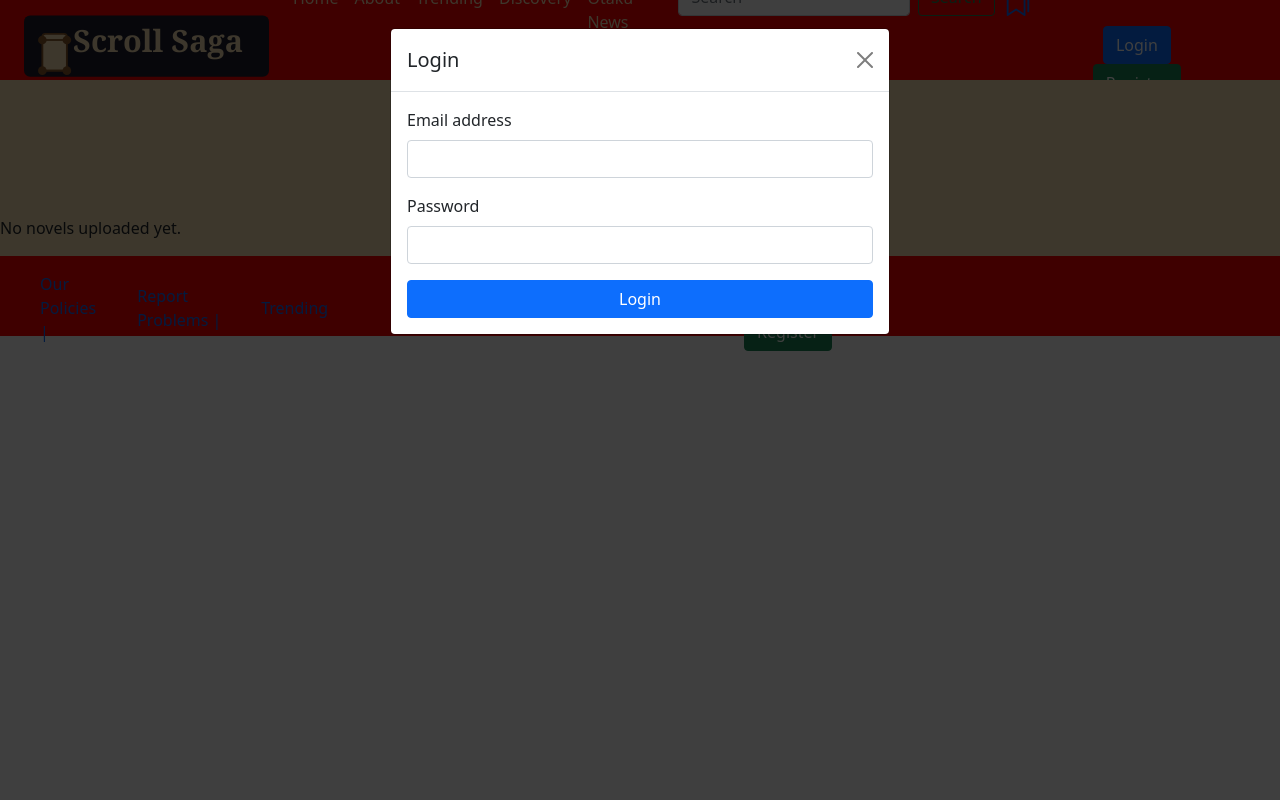
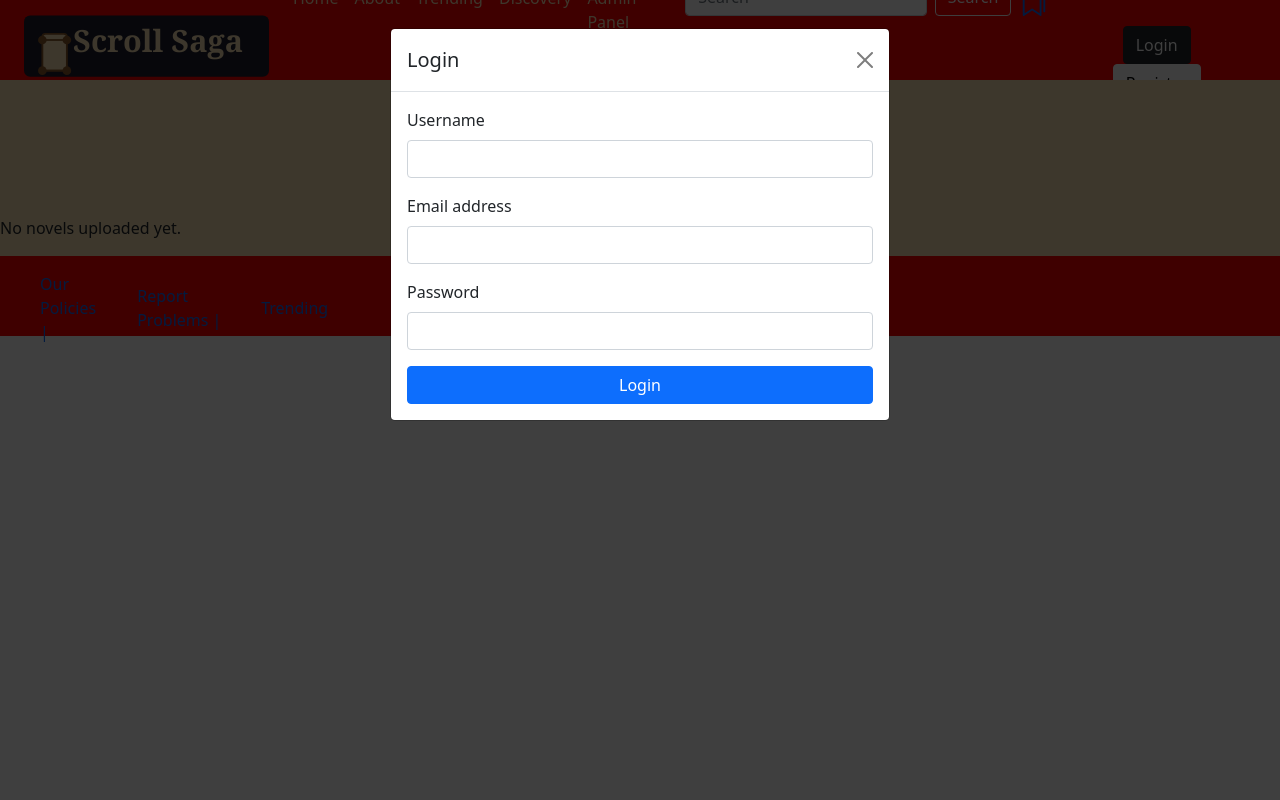
Before and after one commit to LifeGiver13/website-scroll_saga, a Python web app: template flask/templates/index.html in a window 1280 px wide, after a click on "Login". Run offline with Jinja, Linux system fonts and the light colour scheme; the template is opened without the code that fills it, so the values that code supplies are empty.

Commit message:
creation_of_forms

```diff
--- a/flask/templates/admin_dashboard.html
+++ b/flask/templates/admin_dashboard.html
@@ -69,8 +69,10 @@
                     <td>{{ novel["genre"] }}</td>
                     <td>{{ novel["publish_date"] }}</td>
                     <td>
-                        <a href="#" class="btn btn-sm btn-primary">Edit</a>
-                        <a href="#" class="btn btn-sm btn-danger">Delete</a>
+                        <a href="{{url_for('edit_novel', novel_id = novel.novel_id)}}"
+                            class="btn btn-sm btn-primary">Edit</a>
+                        <a href="{{url_for('delete_novel', novel_id = novel.novel_id)}}"
+                            class="btn btn-sm btn-danger">Delete</a>
                     </td>
                 </tr>
                 {% endfor %}
--- a/flask/templates/default_page.html
+++ b/flask/templates/default_page.html
@@ -7,6 +7,7 @@
     <meta name="description" content="This is a business directory" />
     <meta name="keywords" content="Anime Story, Fotsing Life, directory" />
     <title>{{page_title}}</title>
+    <link rel="icon" type="image/webp" href="static/images/sAga_scroll.webp">
     <link href="https://cdn.jsdelivr.net/npm/bootstrap@5.0.2/dist/css/bootstrap.min.css" rel="stylesheet">
     <link href="static/css/styles.css" rel="stylesheet" type="text/css" />
 </head>
@@ -17,7 +18,7 @@
             <nav class="col-sm-12 col-xs-12 navbar navbar-expand-lg bg-body-tertiary">
                 <div class="container-fluid">
                     <!-- Brand Logo -->
-                    <a class="navbar-brand" href="#">
+                    <a class="navbar-brand" href="{{url_for('novel_list')}}">
                         <svg width="245" height="130" viewBox="0 10 400 60" xmlns="http://www.w3.org/2000/svg"
                             xmlns:xlink="http://www.w3.org/1999/xlink">
                             <!-- Background -->
@@ -59,17 +60,19 @@
                     <!-- Collapsible Menu -->
                     <div class="collapse navbar-collapse" id="navbarNav">
                         <ul class="navbar-nav ms-auto">
-                            <li class="nav-item"><a style="color:#f5deb3;" class=" nav-link active" href="#">Home</a>
+                            <li class="nav-item"><a style="color:#f5deb3;" class=" nav-link active"
+                                    href="{{url_for('novel_list')}}">Home</a>
                             </li>
                             <li class="nav-item"><a class="nav-link" href="#" style="color:#f5deb3;">About</a></li>
                             <li class="nav-item"><a class="nav-link" href="#" style="color:#f5deb3;">Trending</a></li>
                             <li class="nav-item"><a class="nav-link" href="#" style="color:#f5deb3;">Discovery</a></li>
-                            <li class="nav-item"><a class="nav-link" href="#" style="color:#f5deb3;">Otaku News</a></li>
+                            <li class="nav-item"><a class="nav-link" href="{{url_for('panel')}}"
+                                    style="color:#f5deb3;">Admin Panel</a></li>
                             <li class="nav-item">
                                 <form class="d-flex" role="search">
                                     <input class="form-control me-2" type="search" placeholder="Search"
                                         aria-label="Search">
-                                    <button class="btn btn-outline-success" type="submit">Search</button>
+                                    <button class="btn btn-outline-light" type="submit">Search</button>
                                 </form>
                             </li>
                             <li class="nav-item">
@@ -94,15 +97,21 @@
                                                     aria-label="Close"></button>
                                             </div>
                                             <div class="modal-body">
-                                                <form method="post" action="" enctype="multipart\data">
+                                                <form method="post" action="/about" enctype="multipart\data">
+                                                    <div class="mb-3">
+                                                        <label for="username" class="form-label">Username</label>
+                                                        <input type="text" class="form-control" name="username"
+                                                            required>
+                                                    </div>
+
                                                     <div class="mb-3">
                                                         <label for="loginEmail" class="form-label">Email address</label>
-                                                        <input type="email" class="form-control" id="loginEmail"
+                                                        <input type="email" class="form-control" name="loginEmail"
                                                             required>
                                                     </div>
                                                     <div class="mb-3">
                                                         <label for="loginPassword" class="form-label">Password</label>
-                                                        <input type="password" class="form-control" id="loginPassword"
+                                                        <input type="password" class="form-control" name="loginPassword"
                                                             required>
                                                     </div>
                                                     <button type="submit" class="btn btn-primary w-100">Login</button>
@@ -113,12 +122,12 @@
                                 </div>
 
                                 <!-- Register Modal -->
-                                <div class="modal fade" id="registerModal" tabindex="-1"
+                                <div class="modal fade" name="registerModal" tabindex="-1"
                                     aria-labelledby="registerModalLabel" aria-hidden="true">
                                     <div class="modal-dialog">
                                         <div class="modal-content">
                                             <div class="modal-header">
-                                                <h5 class="modal-title" id="registerModalLabel">Register</h5>
+                                                <h5 class="modal-title" name="registerModalLabel">Register</h5>
                                                 <button type="button" class="btn-close" data-bs-dismiss="modal"
                                                     aria-label="Close"></button>
                                             </div>
@@ -127,7 +136,7 @@
                                                     <div class="mb-3">
                                                         <label for="registerUsername"
                                                             class="form-label">Username</label>
-                                                        <input type="text" class="form-control" id="registerUsername"
+                                                        <input type="text" class="form-control" name="registerUsername"
                                                             required>
                                                     </div>
                                                     <div class="mb-3">
@@ -140,7 +149,7 @@
                                                         <label for="registerPassword"
                                                             class="form-label">Password</label>
                                                         <input type="password" class="form-control"
-                                                            id="registerPassword" required>
+                                                            name="registerPassword" required>
                                                     </div>
                                                     <button type="submit"
                                                         class="btn btn-success w-100">Register</button>
@@ -152,14 +161,13 @@
 
                                 <!-- Buttons to Open Modals -->
                                 <div class="container text-center mt-5">
-                                    <button class="btn btn-primary" data-bs-toggle="modal" data-bs-target="#loginModal"
+                                    <button class="btn btn-dark" data-bs-toggle="modal" data-bs-target="#loginModal"
                                         class="nav-item">Login</button>
-                                    <button class="btn btn-success" data-bs-toggle="modal"
-                                        data-bs-target="#registerModal" class="nav-item">Register</button>
+                                    <button class="btn btn-light" data-bs-toggle="modal" data-bs-target="#registerModal"
+                                        class="nav-item">Register</button>
                                 </div>
 
                             </li>
-                            <button type="button" class="btn-close" data-bs-dismiss="" aria-label="Close"></button>
 
                         </ul>
 
@@ -177,41 +185,9 @@
                         <li class="nav-item"><a href="" class="nav nav-link">Our Policies |</a></li>
                         <li class="nav-item"><a href="" class="nav nav-link">Report Problems |</a></li>
                         <li class="nav-item"><a href="" class="nav nav-link">Trending</a></li>
-                        <!-- Register Modal -->
-                        <div class="modal fade" id="registerModal" tabindex="-1" aria-labelledby="registerModalLabel"
-                            aria-hidden="true">
-                            <div class="modal-dialog">
-                                <div class="modal-content">
-                                    <div class="modal-header">
-                                        <h5 class="modal-title" id="registerModalLabel">Register</h5>
-                                        <button type="button" class="btn-close" data-bs-dismiss="modal"
-                                            aria-label="Close"></button>
-                                    </div>
-                                    <div class="modal-body">
-                                        <form method="post" action="" enctype="multipart\data">
 
-                                            <div class="mb-3">
-                                                <label for="registerUsername" class="form-label">Username</label>
-                                                <input type="text" class="form-control" id="registerUsername" required>
-                                            </div>
-                                            <div class="mb-3">
-                                                <label for="registerEmail" class="form-label">Email
-                                                    address</label>
-                                                <input type="email" class="form-control" id="registerEmail" required>
-                                            </div>
-                                            <div class="mb-3">
-                                                <label for="registerPassword" class="form-label">Password</label>
-                                                <input type="password" class="form-control" id="registerPassword"
-                                                    required>
-                                            </div>
-                                            <button type="submit" class="btn btn-success w-100">Register</button>
-                                        </form>
-                                    </div>
-                                </div>
-                            </div>
-                        </div>
                         <div class="container text-center mt-5">
-                            <button class="btn btn-success" data-bs-toggle="modal" data-bs-target="#registerModal"
+                            <button class="btn btn-light" data-bs-toggle="modal" data-bs-target="#registerModal"
                                 class="nav-item">Register</button>
                         </div>
                     </ul>
--- a/flask/templates/index.html
+++ b/flask/templates/index.html
@@ -24,13 +24,14 @@
 
                 {% for novel in novels %}
                 <div id="myDIV">
-                    <img src="{{ novel['cover_image'] }}" alt="Book Cover">
+                    <img src="{{ url_for('static', filename='images/' + novel['cover_image']) }}" alt="Book Cover">
                     <h4 class="text-center">{{ novel["novel_title"] }}</h4>
                     <p>Novel Genre: {{ novel["genre"] }}</p>
                     <!-- <p>Description: {{ novel["description"] }}</p> -->
                     <p>Author: {{ novel["author"] }}</p>
+                    <p>Published Date: {{date}} </p>
+
                     <p class="text-center"><a href="#" class="btn btn-primary">Read Now!</a></p>
-
 
 
                 </div>
```
Also changed, not shown: flask/app.py (+50 -4 lines).
